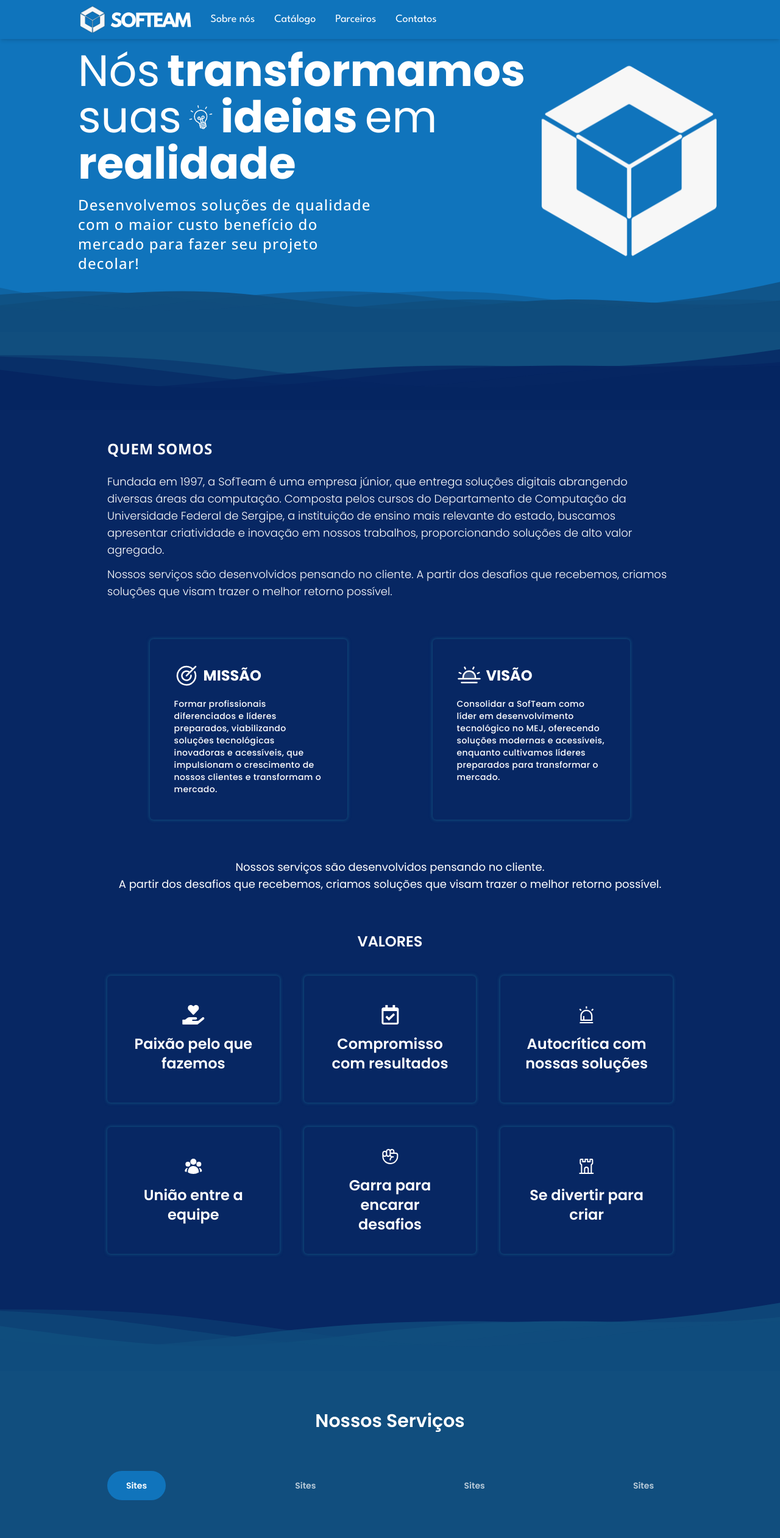
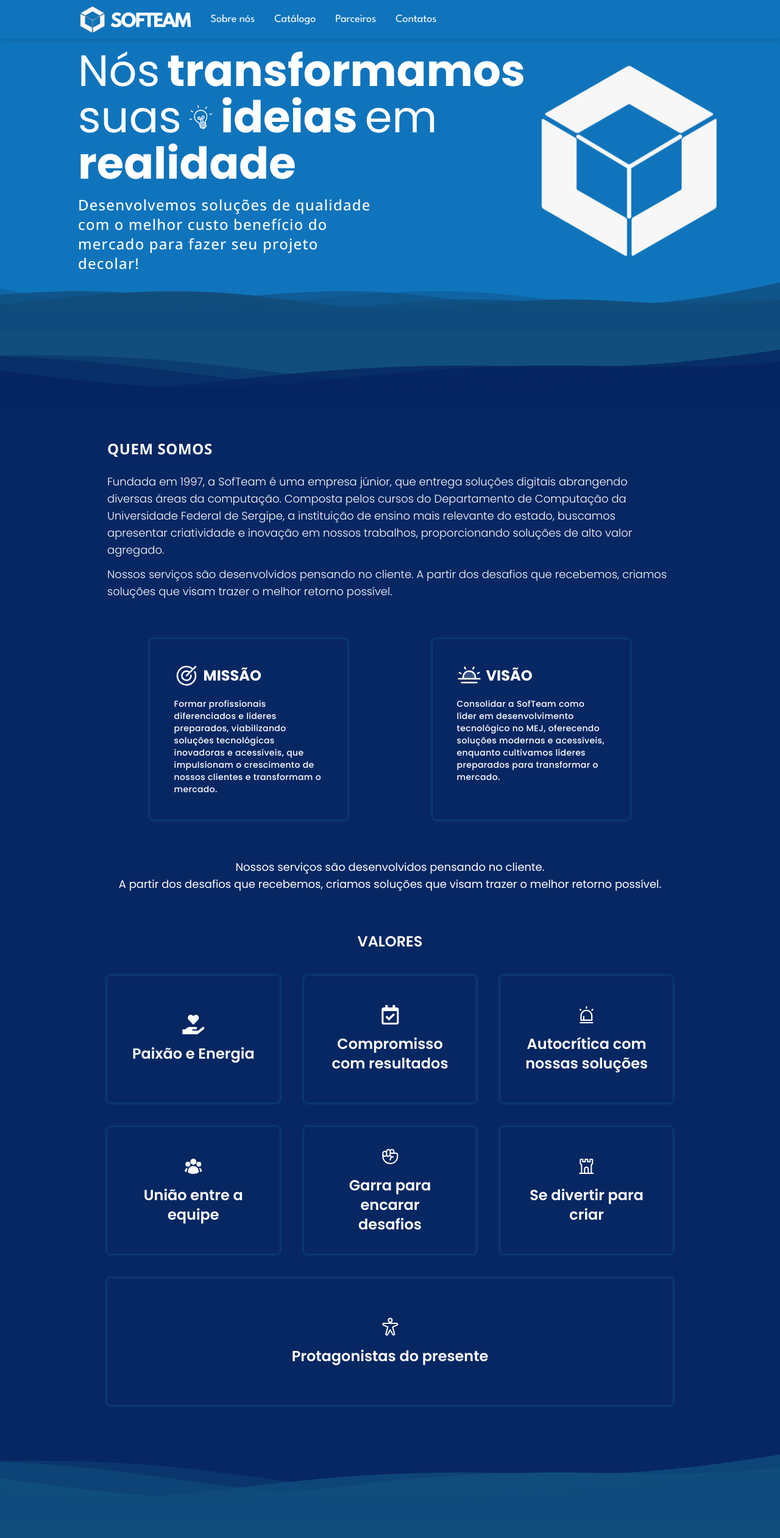
Before and after one commit to softeam-org/landing-page, a Next.js app: page / in a window 1280 px wide. Shown: the top 2522 px of the page at 61% size. Built offline with nearby package versions, Linux system fonts and the light colour scheme.

Commit message:
fix: Fix typos and add missing value

```diff
--- a/app/components/About/About.tsx
+++ b/app/components/About/About.tsx
@@ -5,7 +5,7 @@ import React from "react";
 import { AiOutlineAlert } from "react-icons/ai";
 import { FaHandHoldingHeart, FaRegCalendarCheck } from "react-icons/fa";
 import { HiUserGroup } from "react-icons/hi2";
-import { PiCastleTurret, PiHandFist, PiSunHorizonDuotone, PiTarget } from "react-icons/pi";
+import { PiCastleTurret, PiHandFist, PiSunHorizonDuotone, PiTarget, PiPersonArmsSpread } from "react-icons/pi";
 
 import MissionVisionCard from "./MissionVision/MissionVisionCard";
 import ValueCard from "./Values/ValueCard";
@@ -63,12 +63,15 @@ function About(): React.JSX.Element {
           className="grid grid-cols-3 max-md:grid-cols-2 max-xs:grid-cols-1 w-full items-stretch gap-10
             max-xl:gap-9 max-lg:gap-7"
         >
-          <ValueCard valueIcon={FaHandHoldingHeart} valueName="Paixão pelo que fazemos" />
+          <ValueCard valueIcon={FaHandHoldingHeart} valueName="Paixão e Energia" />
           <ValueCard valueIcon={FaRegCalendarCheck} valueName="Compromisso com resultados" />
           <ValueCard valueIcon={AiOutlineAlert} valueName="Autocrítica com nossas soluções" />
           <ValueCard valueIcon={HiUserGroup} valueName="União entre a equipe" />
           <ValueCard valueIcon={PiHandFist} valueName="Garra para encarar desafios" />
           <ValueCard valueIcon={PiCastleTurret} valueName="Se divertir para criar" />
+          <div className="col-span-3 text-center">
+            <ValueCard valueIcon={PiPersonArmsSpread} valueName="Protagonistas do presente" />
+          </div>
         </div>
       </article>
     </section>
--- a/app/components/HeroSection/home/Home.tsx
+++ b/app/components/HeroSection/home/Home.tsx
@@ -36,7 +36,7 @@ function Home(): React.JSX.Element {
             className={`${openSans.className} w-2/3 max-md:w-5/6 text-2xl max-xl:text-xl max-md:text-lg max-sm:text-base
             font-medium tracking-wider max-md:text-center`}
           >
-            Desenvolvemos soluções de qualidade com o maior custo benefício do mercado para fazer seu projeto decolar!
+            Desenvolvemos soluções de qualidade com o melhor custo benefício do mercado para fazer seu projeto decolar!
           </p>
         </article>
         <Image
--- a/app/components/footer/footer.tsx
+++ b/app/components/footer/footer.tsx
@@ -1,6 +1,5 @@
 import Image from "next/image";
 import React from "react";
-import Waves from "../HeroSection/waves/Waves";
 import "./footer.css";
 
 const textBotton = "Software Team 2025 \u00A9 :: Feito com Café e Paçoca";
```
